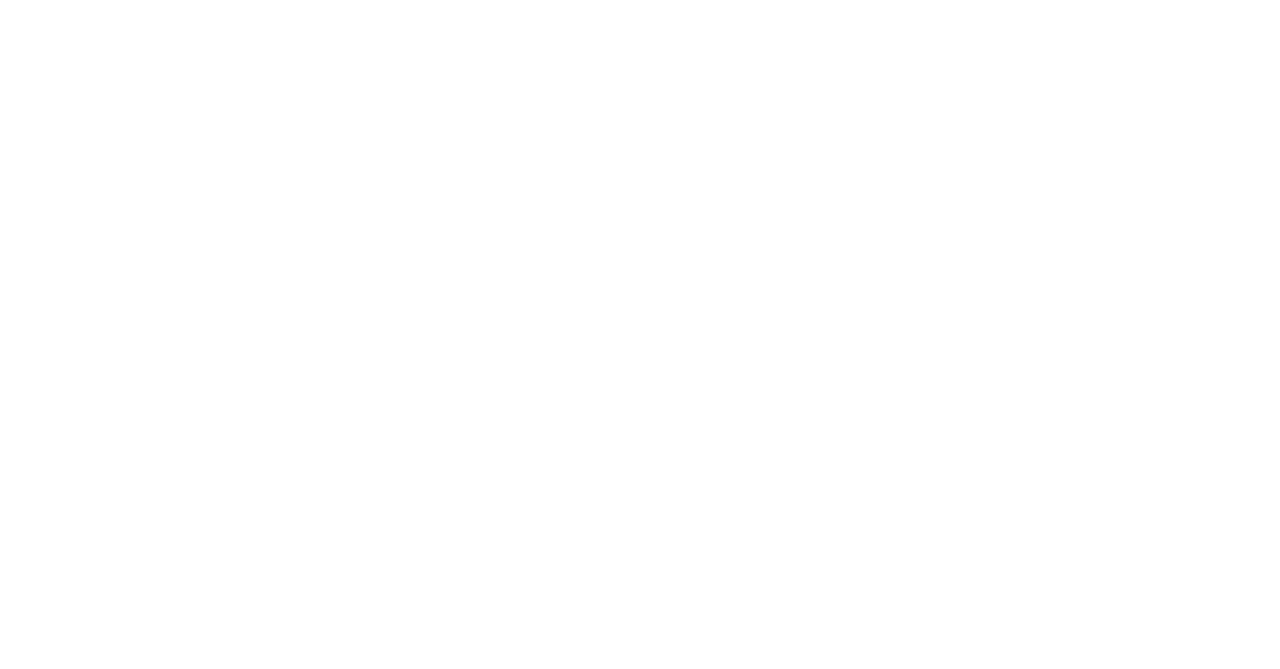
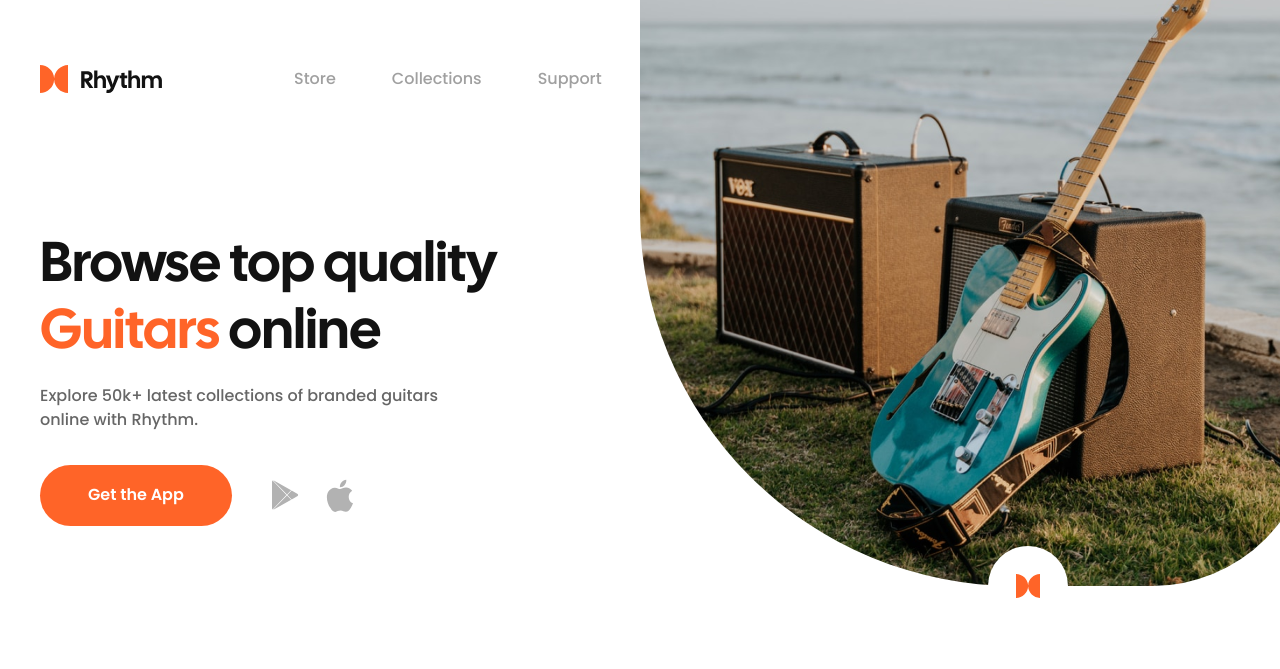
Before and after one commit to Golosova76/Rhythm, a plain HTML site: page index.html in a window 1280 px wide. Drawn offline with nearby package versions, Linux system fonts and the light colour scheme; files that its build step writes are made by us from their sources.

Commit message:
feat: add section header and main

```diff
--- /dev/null
+++ b/css/style.scss
@@ -0,0 +1,342 @@
+//@import url("https://fonts.googleapis.com/css?family=Montserrat:regular,500,600,700,800,900&display=swap");//
+
+@font-face {
+  font-family: "Poppins";
+  src: url("../fonts/Poppins-Regular.woff2") format("woff2"), url("../fonts/Poppins-Regular.woff") format("woff");
+  font-weight: 400;
+  font-style: normal;
+  font-display: swap;
+}
+@font-face {
+  font-family: "Poppins";
+  src: url("../fonts/Poppins-Medium.woff2") format("woff2"), url("../fonts/Poppins-Medium.woff") format("woff");
+  font-weight: 500;
+  font-style: normal;
+  font-display: swap;
+}
+@font-face {
+  font-family: "Poppins";
+  src: url("../fonts/Poppins-SemiBold.woff2") format("woff2"), url("../fonts/Poppins-SemiBold.woff") format("woff");
+  font-weight: 600;
+  font-style: normal;
+  font-display: swap;
+}
+@font-face {
+  font-family: "CalSans";
+  src: url("../fonts/CalSans-SemiBold.woff2") format("woff2"), url("../fonts/CalSans-SemiBold.woff") format("woff");
+  font-weight: 600;
+  font-style: normal;
+  font-display: swap;
+}
+
+// основной шрифт и размер //
+
+$fontFamily: "Poppins", sans-serif;
+$fontWeight: 400;
+$fontSize: 16px;
+$mainColor: #666666;
+
+@import "_null";
+
+//============= Общие стили ===============//
+
+html {
+  scroll-behavior: smooth;
+}
+
+.wrapper {
+  min-height: 100%;
+  display: flex;
+  flex-direction: column;
+  overflow: hidden;
+  // Прижимаем footer
+  > main {
+    flex: 1 1 auto;
+  }
+  // Фикс для слайдеров
+  > * {
+    min-width: 0;
+  }
+}
+
+[class*="__container"] {
+  max-width: 1230px; // сначала контейнер был 1200 как на макете, стал 1230 изза padding 30px
+  margin: 0px auto;
+  padding: 0px 15px;
+  @media (max-width: 1200px) {
+    // max-width: 970px;
+  }
+  @media (max-width: 1087px) {
+    // max-width: 970px;
+  }
+  @media (max-width: 991.98px) {
+    // max-width: 750px;
+  }
+  @media (max-width: 767.98px) {
+    // max-width: none;
+  }
+}
+
+[class*="-ibg"] {
+  position: relative;
+  img {
+    position: absolute;
+    width: 100%;
+    height: 100%;
+    top: 0;
+    left: 0;
+    object-fit: cover;
+  }
+}
+
+//================ Общие стили ===========//
+
+//================ header ===============//
+.header {
+  position: absolute;
+  top: 0;
+  left: 0;
+  width: 100%;
+  z-index: 50;
+  // .header__container
+
+  &__container {
+    padding-top: 5px;
+    padding-bottom: 5px;
+    display: flex;
+    gap: 131px;
+    align-items: center;
+    min-height: 158px;
+    @media (max-width: 1092px) {
+      gap: 50px;
+      min-height: 100px;
+    }
+    @media (max-width: 767.98px) {
+      gap: 50px;
+      min-height: 65px;
+    }
+    @media (max-width: 479.98px) {
+      gap: 15px;
+    }
+  }
+
+  // .header__logo
+
+  &__logo {
+    @media (max-width: 479.98px) {
+      width: 40px;
+      flex: 0 0 28px;
+      overflow: hidden;
+    }
+  }
+
+  // .header__menu
+
+  &__menu {
+    @media (max-width: 479.98px) {
+      padding: 0;
+    }
+  }
+}
+.menu {
+  padding: 10px 15px 10px 0px;
+  border-radius: 5px;
+  background-color: rgba(255, 255, 255, 0.8);
+  @media (max-width: 479.98px) {
+    padding-right: 0;
+  }
+  // .menu__list
+
+  &__list {
+    display: flex;
+    column-gap: 56px;
+    row-gap: 10px;
+    flex-wrap: wrap;
+    @media (max-width: 1092px) {
+      column-gap: 40px;
+    }
+    @media (max-width: 479.98px) {
+      column-gap: 20px;
+    }
+  }
+
+  // .menu__item
+
+  &__item {
+  }
+
+  // .menu__link
+
+  &__link {
+    font-weight: 500;
+    font-size: 16px;
+    line-height: 1.5;
+    color: rgba(18, 18, 18, 0.4);
+    &:hover {
+      text-decoration: underline;
+    }
+  }
+}
+
+//================ header ===============//
+
+//================ main ===============//
+.page {
+  // .page__main
+
+  &__main {
+  }
+}
+
+.main {
+  padding: 0px 0px 80px 0px;
+  // .main__container
+
+  &__container {
+    display: flex;
+  }
+
+  // .main__content
+
+  &__content {
+    flex: 0 1 50%;
+    align-self: flex-end;
+    padding: 120px 20px 60px 0px;
+    @media (max-width: 1092px) {
+      flex: 0 0 60%;
+      padding-bottom: 0;
+    }
+    @media (max-width: 767.98px) {
+      flex: 1 1 100%;
+      padding-right: 0;
+      padding-top: 80px;
+    }
+  }
+
+  // .main__title
+
+  &__title {
+    font-family: "CalSans";
+    font-weight: 600;
+    font-size: 56px;
+    line-height: 1.2;
+    color: #121212;
+    span {
+      color: #ff6428;
+    }
+    &:not(:last-child) {
+      margin: 0px 0px 16px 0px;
+    }
+    @media (max-width: 767.98px) {
+      font-size: 44px;
+    }
+  }
+
+  // .main__text
+
+  &__text {
+    font-weight: 500;
+    font-size: 16px;
+    line-height: 1.5;
+    max-width: 420px;
+    &:not(:last-child) {
+      margin: 0px 0px 33px 0px;
+    }
+  }
+
+  // .main__actions
+
+  &__actions {
+  }
+
+  // .main__decor
+
+  &__decor {
+    flex: 0 1 50%;
+    @media (max-width: 1092px) {
+      flex: 0 0 40%;
+    }
+    @media (max-width: 767.98px) {
+      display: none;
+    }
+  }
+}
+
+.actions-main {
+  display: flex;
+  align-items: center;
+  @media (max-width: 479.98px) {
+    flex-wrap: wrap;
+    justify-content: center;
+  }
+  // .actions-main__button
+
+  &__button {
+    padding: 18.5px 48px;
+    background-color: #ff6428;
+    border-radius: 40px;
+    font-weight: 600;
+    line-height: 1.5;
+    color: #ffffff;
+    text-align: center;
+    &:not(:last-child) {
+      margin: 0px 40px 0px 0px;
+    }
+    transition: all 0.3s ease 0s;
+    &:hover {
+      background-color: #ba4619;
+    }
+    @media (max-width: 479.98px) {
+      flex: 1 1 100%;
+      &:not(:last-child) {
+        margin: 0px 0px 15px 0px;
+      }
+    }
+  }
+
+  // .actions-main__icon
+
+  &__icon {
+    &:not(:last-child) {
+      margin: 0px 27px 0px 0px;
+    }
+  }
+}
+
+.main {
+  // .main__image
+
+  &__image {
+    //display: inline-block;
+    position: relative;
+    margin-right: -135px;
+    padding-bottom: 97.6%;
+    max-width: 672px;
+    img {
+      position: absolute;
+      width: 100%;
+      height: 100%;
+      top: 0;
+      left: 0;
+      object-fit: cover;
+      border-radius: 0 0 160px 375px;
+    }
+    &::after {
+      content: "";
+      background: url("../img/main/decor.svg") 0 0 no-repeat;
+      width: 80px;
+      height: 80px;
+      position: absolute;
+      right: 36.3%;
+      bottom: 0;
+      transform: translate(0, 50%);
+    }
+    @media (max-width: 1092px) {
+      img {
+        width: 100%;
+      }
+    }
+  }
+}
+
+//================ main ===============//
--- a/index.html
+++ b/index.html
@@ -9,7 +9,53 @@
     <title>Rhythm</title>
   </head>
   <body>
-    <div class="wrapper"></div>
+    <div class="wrapper">
+      <header class="header">
+        <div class="header__container">
+          <a href="#" class="header__logo">
+            <img src="img/header/logo.svg" alt="" />
+          </a>
+          <nav class="header__menu menu">
+            <ul class="menu__list">
+              <li class="menu__item">
+                <a href="#" class="menu__link">Store</a>
+              </li>
+              <li class="menu__item">
+                <a href="#" class="menu__link">Collections</a>
+              </li>
+              <li class="menu__item">
+                <a href="#" class="menu__link">Support</a>
+              </li>
+            </ul>
+          </nav>
+        </div>
+      </header>
+      <main class="page">
+        <section class="page__main main">
+          <div class="main__container">
+            <div class="main__content">
+              <h1 class="main__title">Browse top quality <span>Guitars</span> online</h1>
+              <p class="main__text">Explore 50k+ latest collections of branded guitars online with Rhythm.</p>
+              <div class="main__actions actions-main">
+                <a href="#" class="actions-main__button">Get the App</a>
+                <div class="actions-main__icon">
+                  <img src="img/main/google.svg" alt="Google Icon" />
+                </div>
+                <div class="actions-main__icon">
+                  <img src="img/main/apple.svg" alt="Apple Icon" />
+                </div>
+              </div>
+            </div>
+            <div class="main__decor">
+              <div class="main__image">
+                <img src="img/main/main_decor.png" alt="main_decor" />
+              </div>
+            </div>
+          </div>
+        </section>
+      </main>
+      <footer class="footer"></footer>
+    </div>
     <script src="js/script.js"></script>
   </body>
 </html>
--- a/style.scss
+++ /dev/null
@@ -1,85 +0,0 @@
-//@import url("https://fonts.googleapis.com/css?family=Montserrat:regular,500,600,700,800,900&display=swap");//
-
-@font-face {
-  font-family: "Open Sans";
-  src: url("../fonts/OpenSans-Regular.woff2") format("woff2"), url("../fonts/OpenSans-Regular.woff") format("woff");
-  font-weight: 400;
-  font-style: normal;
-  font-display: swap;
-}
-@font-face {
-  font-family: "Open Sans";
-  src: url("../fonts/OpenSans-SemiBold.woff2") format("woff2"), url("../fonts/OpenSans-SemiBold.woff") format("woff");
-  font-weight: 600;
-  font-style: normal;
-  font-display: swap;
-}
-@font-face {
-  font-family: "Overpass";
-  src: url("../fonts/Overpass-Bold.woff2") format("woff2"), url("../fonts/Overpass-Bold.woff") format("woff");
-  font-weight: 700;
-  font-style: normal;
-  font-display: swap;
-}
-
-// основной шрифт и размер //
-
-$fontFamily: "Open Sans", sans-serif;
-$fontWeight: 400;
-$fontSize: 20px;
-$mainColor: #100c46;
-
-@import "_null";
-
-//============= Общие стили  ===============//
-
-html {
-  scroll-behavior: smooth;
-}
-
-.wrapper {
-  min-height: 100%;
-  display: flex;
-  flex-direction: column;
-  overflow: hidden;
-  // Прижимаем footer
-  > main {
-    flex: 1 1 auto;
-  }
-  // Фикс для слайдеров
-  > * {
-    min-width: 0;
-  }
-}
-
-[class*="__container"] {
-  //max-width: 1300px; // сначала контейнер был 1270 как на макете, стал 1300 изза padding 30px
-  //margin: 0px auto;
-  //padding: 0px 85px;
-  @media (max-width: 1200px) {
-    // max-width: 970px;
-  }
-  @media (max-width: 1087px) {
-    // max-width: 970px;
-  }
-  @media (max-width: 991.98px) {
-    // max-width: 750px;
-  }
-  @media (max-width: 767.98px) {
-    // max-width: none;
-  }
-}
-
-[class*="-ibg"] {
-  position: relative;
-  img {
-    position: absolute;
-    width: 100%;
-    height: 100%;
-    top: 0;
-    left: 0;
-    object-fit: cover;
-  }
-}
-
-//================ Общие стили  ===============//
```
Also changed, not shown: css/_null.scss (renamed from _null.scss), css/style.css (added), fonts/CalSans-SemiBold.woff (added), fonts/CalSans-SemiBold.woff2 (added), fonts/Poppins-Medium.woff (added), fonts/Poppins-Medium.woff2 (added), fonts/Poppins-Regular.woff (added), fonts/Poppins-Regular.woff2 (added), fonts/Poppins-SemiBold.woff (added), fonts/Poppins-SemiBold.woff2 (added), img/header/logo.svg (added), img/main/apple.svg (added), img/main/decor.svg (added), img/main/google.svg (added), 1 more files.
